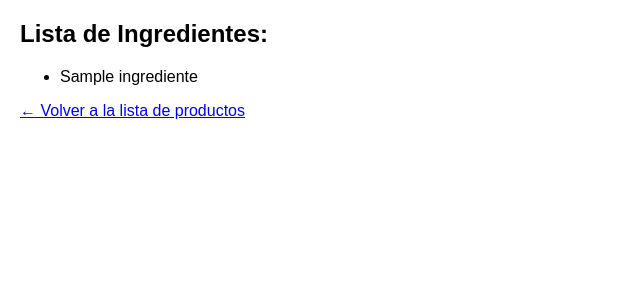
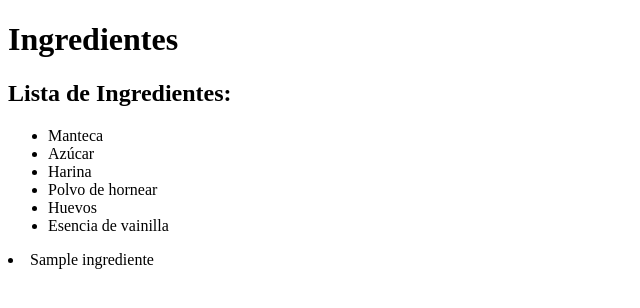
Before and after one commit to gabrielamayta/KMILL-BACKEND, a Flask app: template pruebas/templates/ingredientes.html in a window 1280 px wide. Shown: the top 308 px of the page, without its empty margins (0-640 px from the left). Run offline with Flask 3, Linux system fonts and the light colour scheme; the template is opened without the code that fills it: most values are stand-ins (such as "Sample title", 1, 10 or a date in 2020).

Commit message:
agregue ingredientes en ingredientes.html pero no pude poner la url de ingredientes

```diff
--- a/pruebas/app.py
+++ b/pruebas/app.py
@@ -138,6 +138,35 @@ def obtener_productos_html():
     return render_template('lista_productos.html', productos=productos)
 
 
+@app.route('/ingredientes/<int:id>')
+def producto_ingrediente(id):
+    conexionMySQL = mysql.connector.connect(
+        host='10.9.120.5',
+        user='kmill',
+        passwd='kmill111',
+        db='kmill'
+    )
+    cursor = conexionMySQL.cursor()
+
+    # Obtener el nombre del producto
+    qProducto = """SELECT Nombre FROM Producto WHERE id = %s"""
+    cursor.execute(qProducto, (id,))
+    product = cursor.fetchone()
+
+    # Obtener los ingredientes relacionados con el producto
+    qIngrediente = """
+        SELECT i.Nombre
+        FROM Ingrediente i
+        INNER JOIN Ingredientes_Productos ip ON i.id = ip.id_Ingredientes
+        WHERE ip.id_Producto = %s
+    """
+    cursor.execute(qIngrediente, (id,))
+    ingredientes = cursor.fetchall()
+
+    cursor.close()
+    conexionMySQL.close()
+    return render_template('ingredientes.html', pro=product, ingre = ingredientes)
+
 if __name__ == '__main__':
     app.run(debug=True)
 
@@ -149,7 +178,7 @@ if __name__ == '__main__':
 
 
 # Ruta para obtener un producto y sus ingredientes
-@app.route('/producto_ingrediente/<int:id>')
+@app.route('/api/producto_ingrediente/<int:id>')
 def producto_ingrediente(id):
     conexionMySQL = mysql.connector.connect(
         host='10.9.120.5',
--- a/pruebas/templates/ingredientes.html
+++ b/pruebas/templates/ingredientes.html
@@ -3,30 +3,25 @@
 <head>
     <meta charset="UTF-8">
     <meta name="viewport" content="width=device-width, initial-scale=1.0">
-    <title>Ingredientes de {{ producto.Nombre }}</title>
-    <style>
-        body {
-            font-family: Arial, sans-serif;
-            margin: 20px;
-        }
-        .ingredientes {
-            margin-top: 20px;
-        }
-        .ingredientes li {
-            margin-bottom: 5px;
-        }
-    </style>
+    <title>Ingredientes de {{ pro.Nombre }}</title>
 </head>
 <body>
-
+        <h1>Ingredientes</h1>
         <h2>Lista de Ingredientes:</h2>
         <ul>
-            {% for ingrediente in ingredientes %}
-            <li>{{ ingrediente.nombre }}</li>
+            <li>Manteca</li>
+            <li>Azúcar</li>
+            <li>Harina</li>
+            <li>Polvo de hornear</li>
+            <li>Huevos</li>
+            <li>Esencia de vainilla</li>
+        </ul>
+            {% for ingrediente in ingre %}
+            <li>{{ ingrediente.Nombre }}</li>
             {% endfor %}
         </ul>
     </div>
 
-    <a href="/producto">← Volver a la lista de productos</a>
+    <!--<a href="/lista_productos">← Volver a la lista de productos</a>-->
 </body>
 </html>
--- a/pruebas/templates/lista_productos.html
+++ b/pruebas/templates/lista_productos.html
@@ -13,7 +13,7 @@
     <div style="border: 1px solid #ccc; padding: 5px; margin: 5px 0;">
         <h2>{{ producto.Nombre }}</h2>
         <p>Precio: ${{ producto.Precio }}</p>
-      <a href="ingredientes.html"><img width="120px" height="120px" src="/static/{{ producto.imagen[2:] }}" alt="{{ producto.Nombre }}" />
+      <a href="ingredientes"><img width="120px" height="120px" src="/static/{{ producto.imagen[2:] }}" alt="{{ producto.Nombre }}" />
       </div>
       {% endfor %}
     </body>
```
